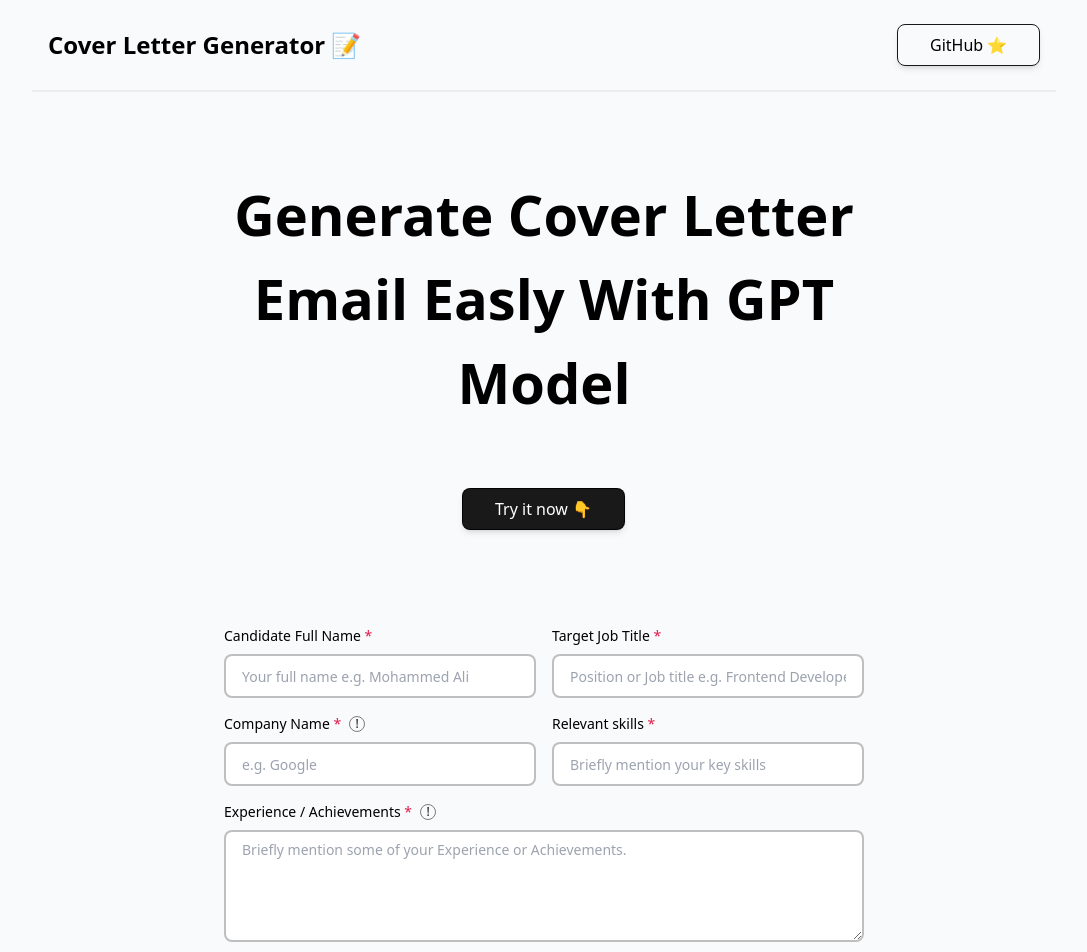
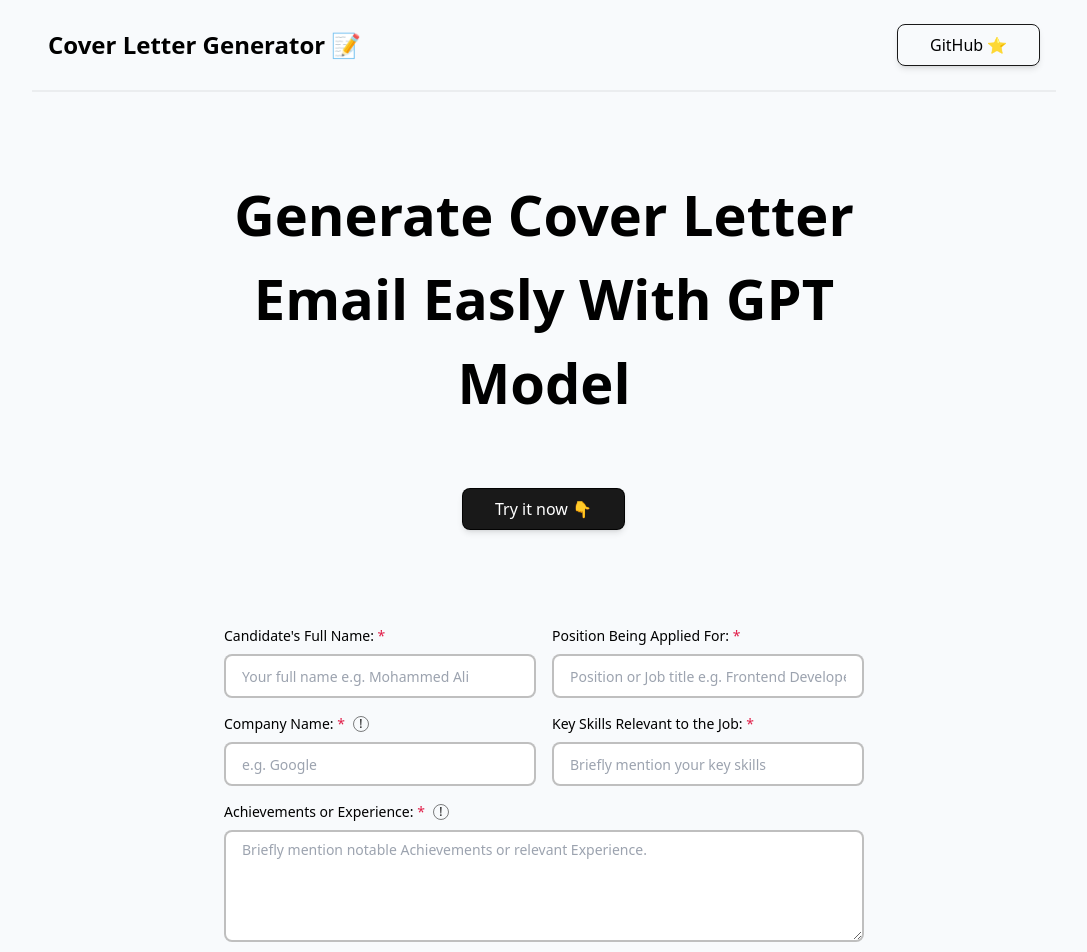
Before and after one commit to MohamedAlosaili/cover-letter-generator, a Next.js app: page / in a window 1280 px wide. Shown: the top 952 px of the page, without its empty margins (96-1183 px from the left). Built offline with nearby package versions, Linux system fonts and the light colour scheme.

Commit message:
Add UserInfo interface & Update input labels

```diff
--- a/src/inputs.ts
+++ b/src/inputs.ts
@@ -9,13 +9,24 @@ interface input {
   required: boolean;
 }
 
+export interface UserInfo {
+  candidateFullName: string;
+  jobTitle: string;
+  companyName: string;
+  releventSkills: string;
+  achievementsOrExperience: string;
+  hiringManagerName?: string;
+  whyThisRole?: string;
+  additionalInfo?: string;
+}
+
 const inputs: input[] = [
   {
     id: "1",
     name: "candidateFullName",
     inputType: "input",
     placeholder: "Your full name e.g. Mohammed Ali",
-    label: "Candidate Full Name",
+    label: "Candidate's Full Name:",
     hint: null,
     maxLength: 50,
     required: true,
@@ -25,7 +36,7 @@ const inputs: input[] = [
     name: "jobTitle",
     inputType: "input",
     placeholder: "Position or Job title e.g. Frontend Developer",
-    label: "Target Job Title",
+    label: "Position Being Applied For:",
     hint: null,
     maxLength: 50,
     required: true,
@@ -35,7 +46,7 @@ const inputs: input[] = [
     name: "companyName",
     inputType: "input",
     placeholder: "e.g. Google",
-    label: "Company Name",
+    label: "Company Name:",
     hint: "The name of the company or organization you applying to. This allows you to personalize the cover letter.",
     maxLength: 50,
     required: true,
@@ -45,7 +56,7 @@ const inputs: input[] = [
     name: "releventSkills",
     inputType: "input",
     placeholder: "Briefly mention your key skills",
-    label: "Relevant skills",
+    label: "Key Skills Relevant to the Job:",
     hint: null,
     maxLength: 100,
     required: true,
@@ -54,8 +65,8 @@ const inputs: input[] = [
     id: "5",
     name: "achievementsOrExperience",
     inputType: "textarea",
-    placeholder: "Briefly mention some of your Experience or Achievements.",
-    label: "Experience / Achievements",
+    placeholder: "Briefly mention notable Achievements or relevant Experience.",
+    label: "Achievements or Experience:",
     hint: "Mention any notable achievements or experiences relevant to the job, that would make you stand out as a candidate.",
     maxLength: 160,
     required: true,
@@ -65,7 +76,7 @@ const inputs: input[] = [
     name: "hiringManagerName",
     inputType: "input",
     placeholder: "Hiring Manager Name e.g. Khalid Ahmed",
-    label: "Recipient Name",
+    label: "Recipient's Name:",
     hint: "This can help to personalize the greeting. However, a generic greeting can be used if it's not known.",
     maxLength: 50,
     required: false,
@@ -75,7 +86,7 @@ const inputs: input[] = [
     name: "whyThisRole",
     inputType: "input",
     placeholder: "Why you're Interested in the Role/Company",
-    label: "Why you are Interest",
+    label: "Reasons for Interest in Role or Company:",
     hint: "This shows enthusiasm and can help you stand out as a candidate.",
     maxLength: 75,
     required: false,
@@ -85,7 +96,7 @@ const inputs: input[] = [
     name: "additionalInfo",
     inputType: "textarea",
     placeholder: "Any additional information or instruction",
-    label: "Addition information",
+    label: "Additional Information or Instructions:",
     hint: "Add anything you want that is not mentioned in the above fields",
     maxLength: 160,
     required: false,
```
